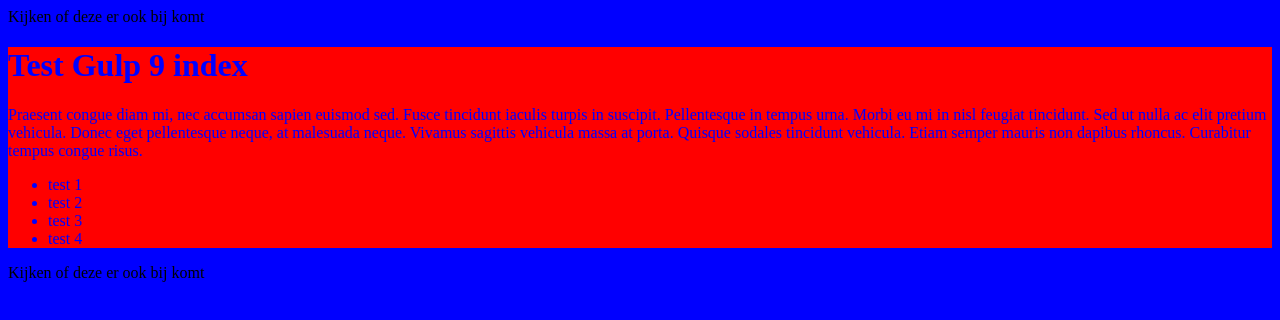
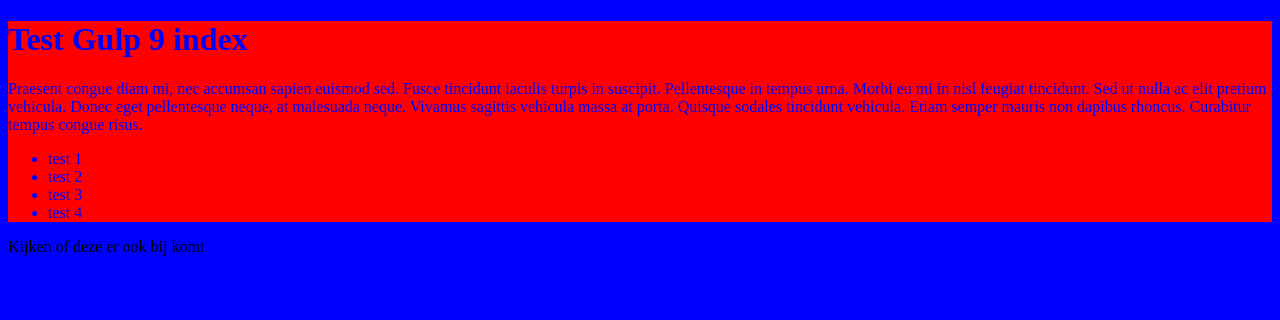
Before and after one commit to wjhessels/testproject, a website: page index.html in a window 1280 px wide. Drawn offline with nearby package versions, Linux system fonts and the light colour scheme; files that its build step writes are made by us from their sources.

Commit message:
Header verwijderd

```diff
--- a/index.html
+++ b/index.html
@@ -9,9 +9,6 @@
 	<script type="text/javascript" src="js/javascript.js"></script>
 </head>
 <body>
-	<header>
-		Kijken of deze er ook bij komt
-	</header>
 	<div id="container">
 		<h1>Test Gulp 9 index</h1>
 		<p>Praesent congue diam mi, nec accumsan sapien euismod sed. Fusce tincidunt iaculis turpis in suscipit. Pellentesque in tempus urna. Morbi eu mi in nisl feugiat tincidunt. Sed ut nulla ac elit pretium vehicula. Donec eget pellentesque neque, at malesuada neque. Vivamus sagittis vehicula massa at porta. Quisque sodales tincidunt vehicula. Etiam semper mauris non dapibus rhoncus. Curabitur tempus congue risus.</p>
```
